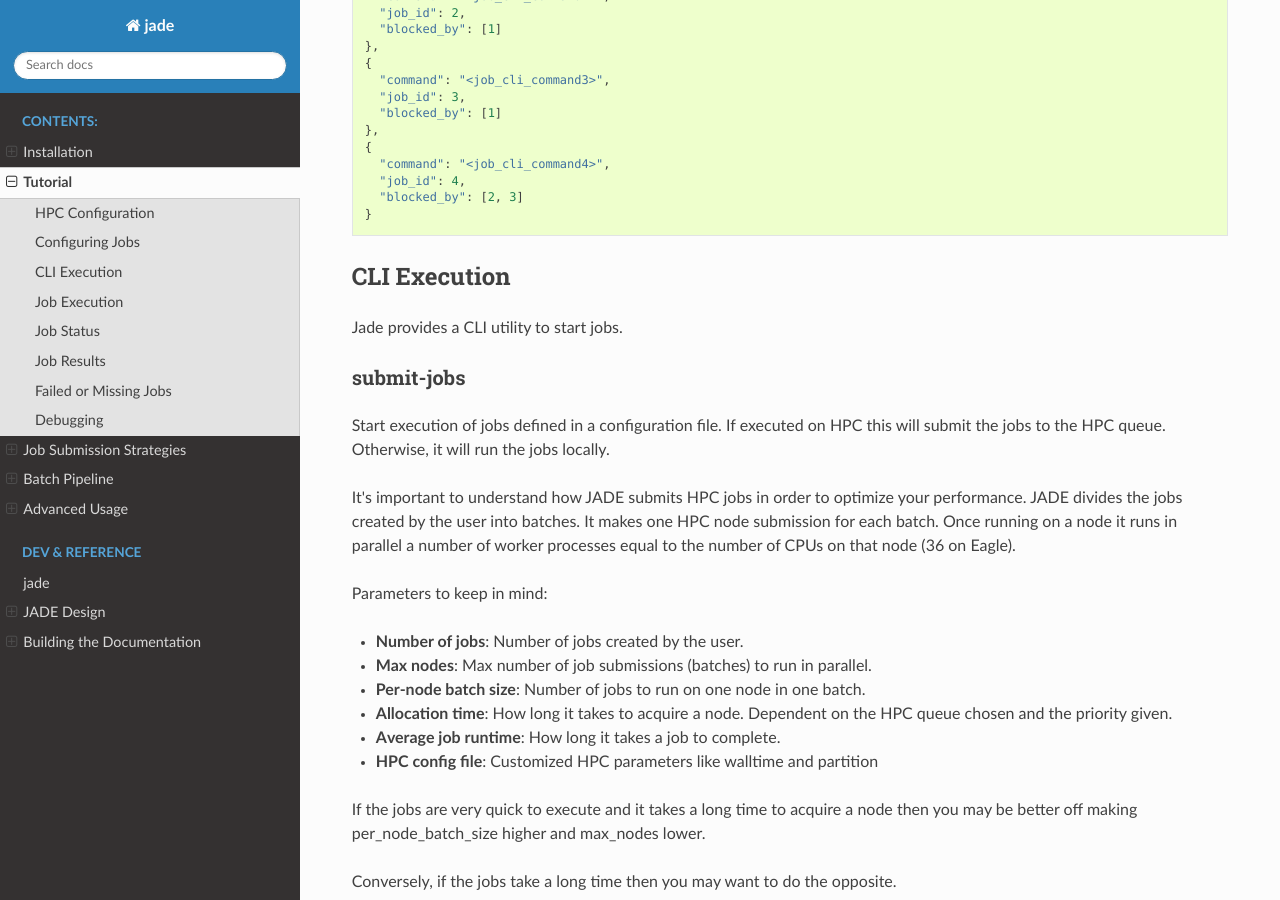
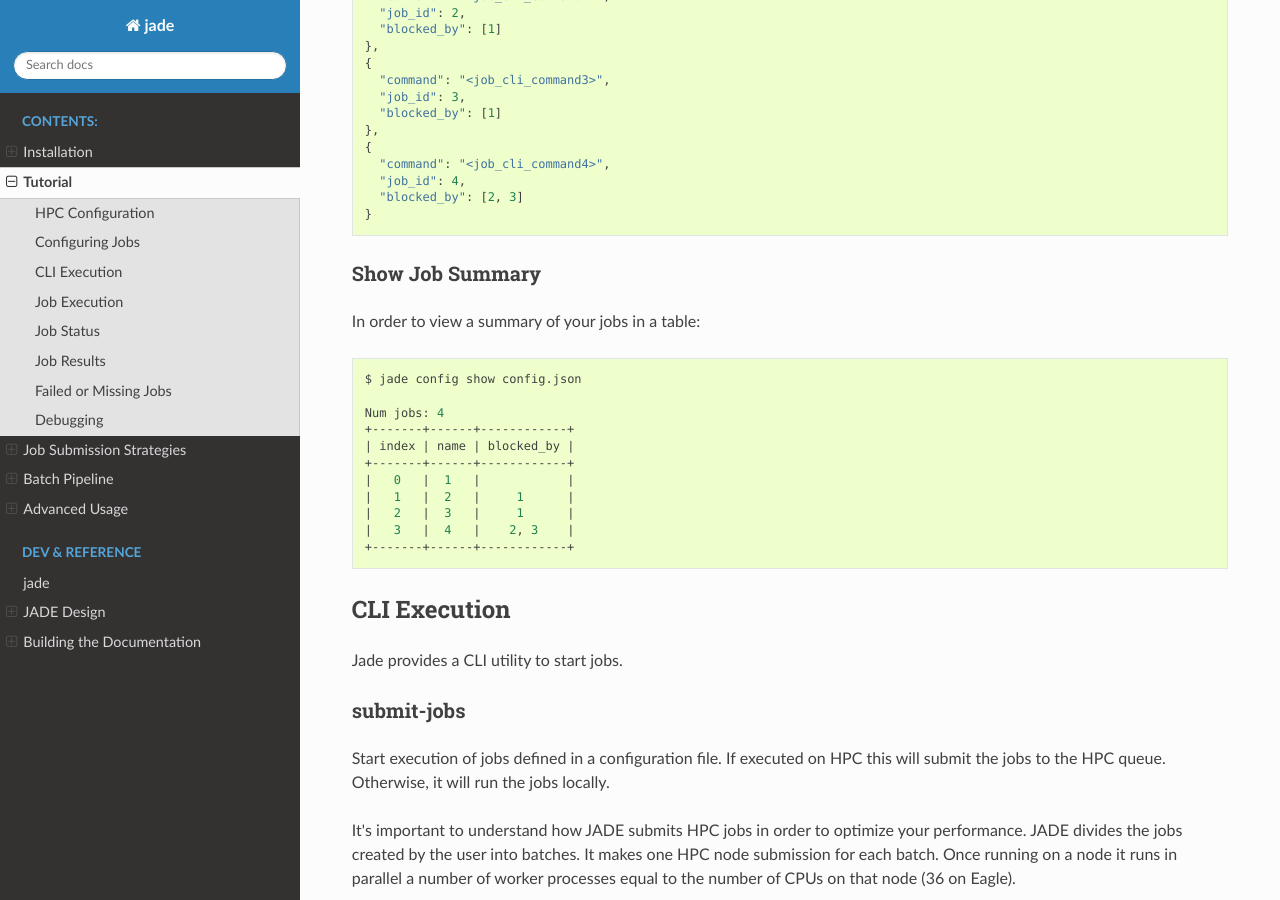
Before and after one commit to NREL/jade, a Sphinx documentation site: the page built from docs/source/tutorial.rst, in a window 1280 px wide and 900 px high, scrolled down 1520 px. Built offline with Sphinx 7.4.7 and the Read the Docs theme 2.0.0, drawn with Linux system fonts in a browser that asks for light colours; pages that are not in the unit, such as notebooks, are missing from menus.

Commit message:
Fix config show command for mixed configs
The 'jade config show' command did not work if the configuration
contained jobs from multiple extension types.

```diff
--- a/docs/source/tutorial.rst
+++ b/docs/source/tutorial.rst
@@ -86,6 +86,23 @@ Each job defines a ``blocked_by`` field. If you want to guarantee that job ID
       "blocked_by": [2, 3]
     }
 
+Show Job Summary
+----------------
+In order to view a summary of your jobs in a table:
+
+.. code:: bash
+
+    $ jade config show config.json
+
+    Num jobs: 4
+    +-------+------+------------+
+    | index | name | blocked_by |
+    +-------+------+------------+
+    |   0   |  1   |            |
+    |   1   |  2   |     1      |
+    |   2   |  3   |     1      |
+    |   3   |  4   |    2, 3    |
+    +-------+------+------------+
 
 CLI Execution
 =============
```
Also changed, not shown: 1 other file.
